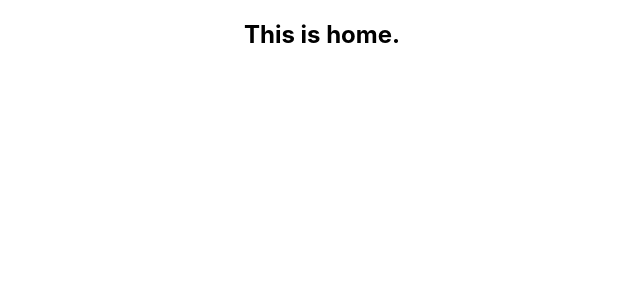
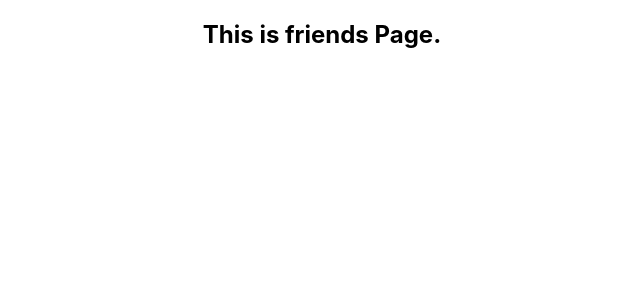
Before and after one commit to mdraselmiah95/simple-react-router, a React (Create React App) app: page / in a window 1280 px wide. Shown: the top 300 px of the page, without its empty margins (318-958 px from the left). Built offline with nearby package versions, Linux system fonts and the light colour scheme.

Commit message:
WIP on react router

```diff
--- a/src/App.js
+++ b/src/App.js
@@ -1,32 +1,9 @@
-import { BrowserRouter, Route, Switch } from "react-router-dom";
 import "./App.css";
-import About from "./components/About/About";
-import Friends from "./components/Friends/Friends";
-import Home from "./components/Home/Home";
-import NotFound from "./components/NotFound/NotFound";
-
+import Friend from "./components/Friends/Friends";
 function App() {
   return (
     <div className="App">
-      <BrowserRouter>
-        <Switch>
-          <Route path="/home">
-            <Home />
-          </Route>
-          <Route path="/about">
-            <About />
-          </Route>
-          <Route path="/friends">
-            <Friends />
-          </Route>
-          <Route exact path="/">
-            <Home />
-          </Route>
-          <Route path="*">
-            <NotFound />
-          </Route>
-        </Switch>
-      </BrowserRouter>
+      <Friend />
     </div>
   );
 }
--- a/src/components/Friends/Friends.js
+++ b/src/components/Friends/Friends.js
@@ -9,4 +9,3 @@ const Friends = () => {
 };
 
 export default Friends;
-<h2>This is friends Page.</h2>;
```
